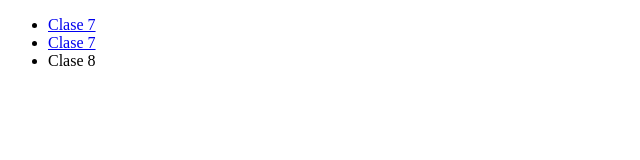
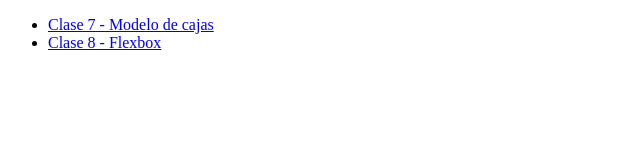
Before and after one commit to VicR11/FrontEnd1DH, a plain HTML site: page index.html in a window 1280 px wide. Shown: the whole page, without its empty margins (0-640 px from the left). Drawn offline with Linux system fonts and the light colour scheme.

Commit message:
Se modifica la lista de las clases

```diff
--- a/index.html
+++ b/index.html
@@ -8,9 +8,8 @@
 <body>
     <div>
         <ul>
-        <li><a href="https://vicr11.github.io/FrontEnd1DH/Clase7/">Clase 7</a></li>
-        <li><a href="https://vicr11.github.io/FrontEnd1DH/Clase8/">Clase 7</a></li>
-        <li><a >Clase 8</a></li>
+        <li><a href="https://vicr11.github.io/FrontEnd1DH/Clase7/">Clase 7 - Modelo de cajas</a></li>
+        <li><a href="https://vicr11.github.io/FrontEnd1DH/Clase8/">Clase 8 - Flexbox</a></li>
         </ul>
     </div>
 
```
